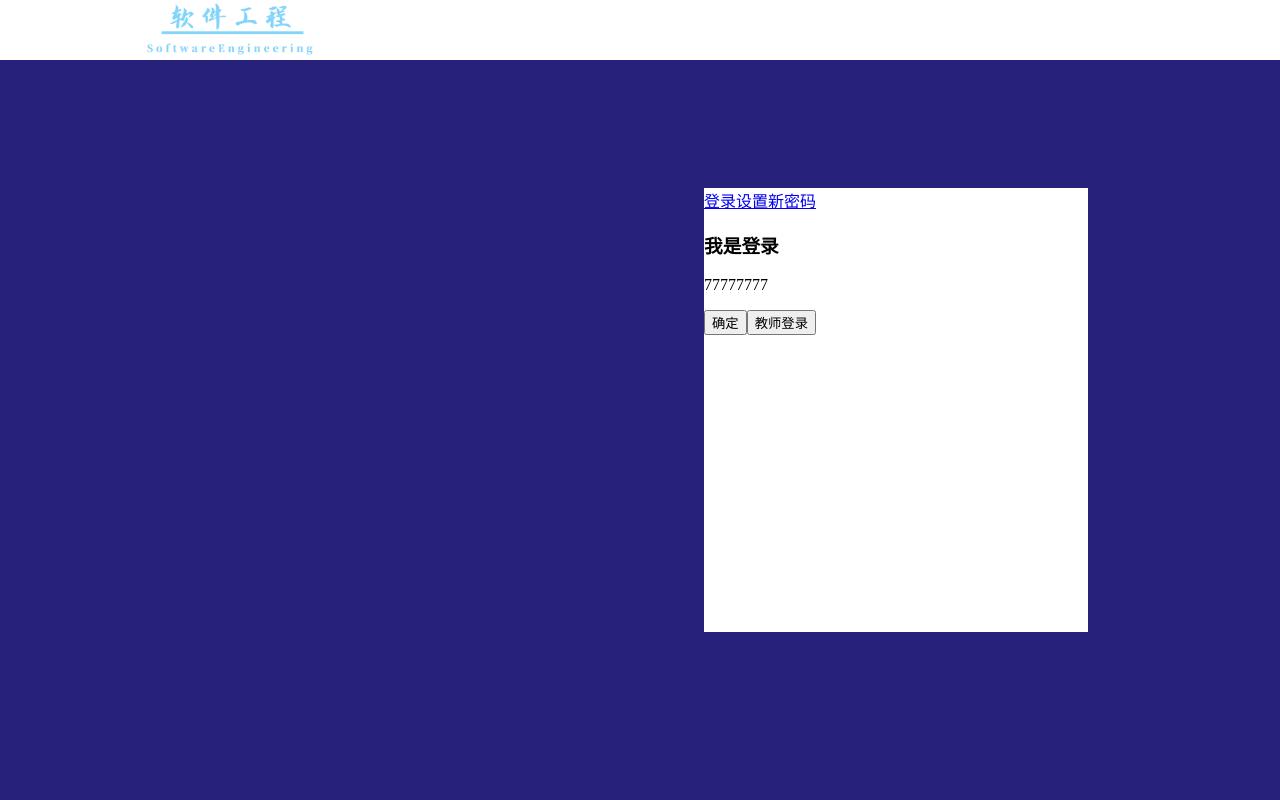
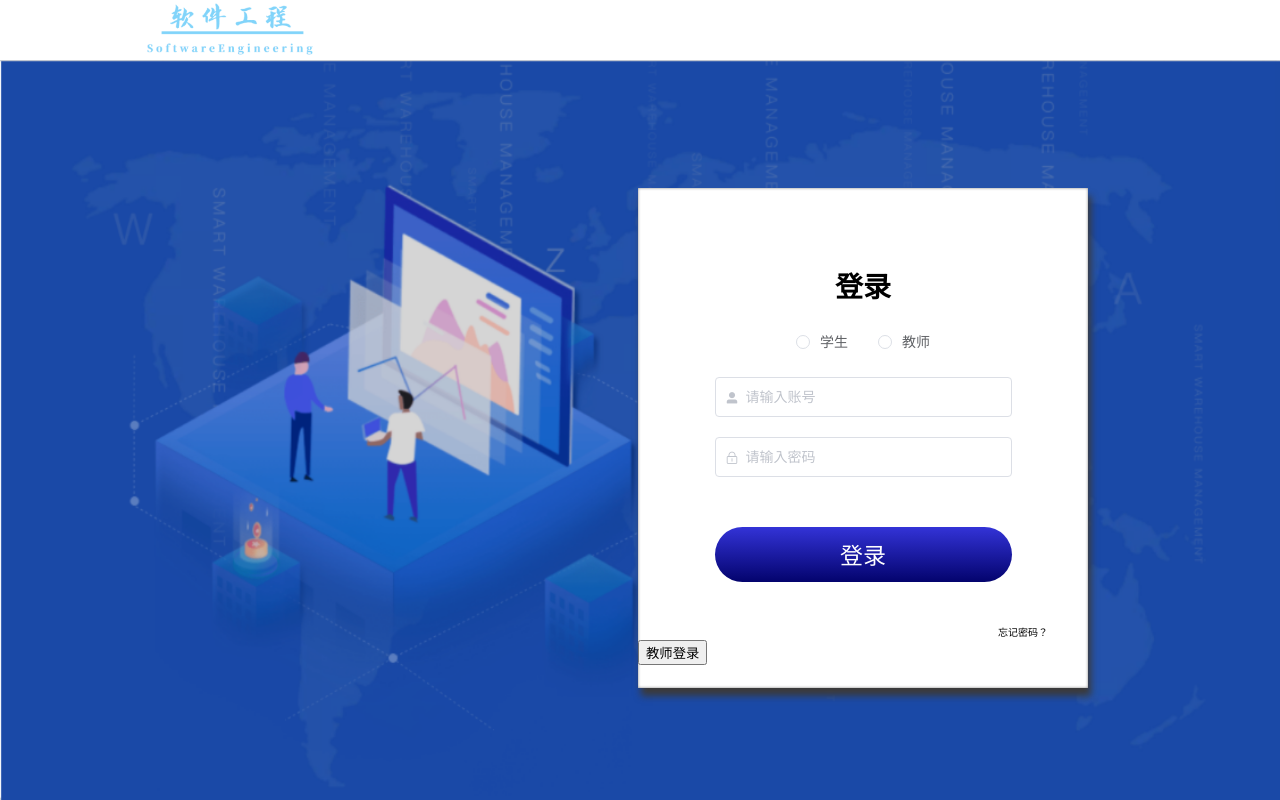
Before and after one commit to FZUSESPR21/LaoJiuMen-Teamwork5-Frontend, a Vue app in the folder vue-demo/: page /login/login in a window 1280 px wide. Built offline with nearby package versions, Linux system fonts and the light colour scheme.

Commit message:
完成登录界面样式

```diff
--- a/vue-demo/src/components/Login/Login.vue
+++ b/vue-demo/src/components/Login/Login.vue
@@ -6,11 +6,7 @@
     </div>
     <div id="content">
       <div id="loginbox">
-        <router-link to="/login/login">登录</router-link>
-        <router-link to="/login/setPassword">设置新密码</router-link>
         <router-view></router-view>
-        <button @click="login">确定</button>
-        <button @click="teacherlogin">教师登录</button>
       </div>
     </div>
   </div>
@@ -19,14 +15,6 @@
 <script>
 export default {
   name: "Login",
-  methods: {
-    login:function (){
-      this.$router.push('/student')
-    },
-    teacherlogin:function (){
-      this.$router.push('/teacher')
-    }
-  }
 }
 </script>
 
@@ -44,14 +32,16 @@ export default {
   top: 60px;
   bottom: 0;
   position: absolute;
-  background-color: #27217c;
+  background-image: url("../../assets/loginback.png") ;
+  background-size: 100% 100%;
 }
 #loginbox{
-  width: 30%;
-  height:60%;
+  width: 450px;
+  height:500px;
   float: right;
   margin-right: 15%;
   margin-top: 10%;
   background-color: white;
+  box-shadow: 0px 0px 3px gray inset,3px 8px 7px #3b3a3a;
 }
 </style>
--- a/vue-demo/src/components/Login/LoginBox.vue
+++ b/vue-demo/src/components/Login/LoginBox.vue
@@ -1,16 +1,92 @@
 <template>
   <div>
-    <h3>我是登录</h3>
-    <p>77777777</p>
+    <div id="login">
+      <p id="title">登录</p>
+      <div id="type">
+        <el-radio v-model="type" label="student">学生</el-radio>
+        <el-radio v-model="type" label="teacher">教师</el-radio>
+      </div>
+      <div id="accountbox">
+        <el-input placeholder="请输入账号" v-model="account" clearable id="account" prefix-icon="el-icon-user-solid"></el-input>
+      </div>
+      <div id="pwdbox">
+        <el-input placeholder="请输入密码" v-model="pwd" show-password id="pwd" prefix-icon="el-icon-lock"></el-input>
+      </div>
+      <div>
+        <button @click="login" id="loginbtn">登录</button>
+      </div>
+    </div>
+    <div id="forgetbox">
+      <router-link to="/login/setPassword" id="forget">忘记密码？</router-link>
+    </div>
+
+    <button @click="teacherlogin" id="teacherlogin">教师登录</button>
   </div>
 </template>
 
 <script>
 export default {
-  name: "LoginBox"
+  name: "LoginBox",
+  data(){
+    return{
+      type: '',
+      account: '',
+      pwd: '',
+    }
+  },
+  methods: {
+    login:function (){
+      this.$router.push('/student')
+    },
+    teacherlogin:function (){
+      this.$router.push('/teacher')
+    }
+  }
 }
 </script>
 
 <style scoped>
 
+#login{
+  margin-top: 17%;
+  margin-left: 17%;
+  margin-right: 17%;
+  position: relative;
+}
+#title{
+  text-align: center;
+  font-size: 28px;
+  font-weight: bold;
+}
+#type{
+  text-align: center;
+}
+#accountbox{
+  margin-top: 25px;
+}
+#pwdbox{
+  margin-top: 20px;
+}
+#loginbtn{
+  margin-top: 50px;
+  height: 55px;
+  width: 100%;
+  border: 0;
+  font-size: 23px;
+  color: white;
+  border-radius: 50px;
+  background: linear-gradient(to bottom, #3333d7, #03036d);
+}
+#forgetbox{
+  margin-top: 40px;
+  margin-right: 40px;
+  text-align: right;
+}
+#forget{
+  text-decoration: none;
+  font-size: 10px;
+}
+a:link,a:active{
+  color: black;
+}
 </style>
--- a/vue-demo/src/components/Login/SetPassword.vue
+++ b/vue-demo/src/components/Login/SetPassword.vue
@@ -1,13 +1,37 @@
 <template>
   <div>
-    <h3>我是设置新密码</h3>
-    <p>我是新密码内容，66666666666</p>
+    <p>设置新密码</p>
+    <div>
+      <el-radio v-model="type" label="student">学生</el-radio>
+      <el-radio v-model="type" label="teacher">教师</el-radio>
+    </div>
+    <div>
+      <el-input placeholder="请输入邮箱" v-model="email" clearable id="email"></el-input>
+      <el-input placeholder="请输入接收到的验证码" v-model="verification" clearable id="verification"></el-input>
+      <el-input placeholder="请输入账号" v-model="account" clearable id="account"></el-input>
+      <el-input placeholder="请输入新密码" v-model="pwd" show-password id="pwd"></el-input>
+      <el-input placeholder="请再次输入新密码" v-model="pwdconfirm" show-password id="pwdconfirm"></el-input>
+    </div>
+    <div>
+      <el-button @click="">确定</el-button>
+    </div>
+    <router-link to="/login/login">登录</router-link>
   </div>
 </template>
 
 <script>
 export default {
-  name: "SetPassword"
+  name: "SetPassword",
+  data(){
+    return{
+      type: '',
+      email: '',
+      verification: '',
+      account: '',
+      pwd: '',
+      pwdconfirm: '',
+    }
+  }
 }
 </script>
 
```
